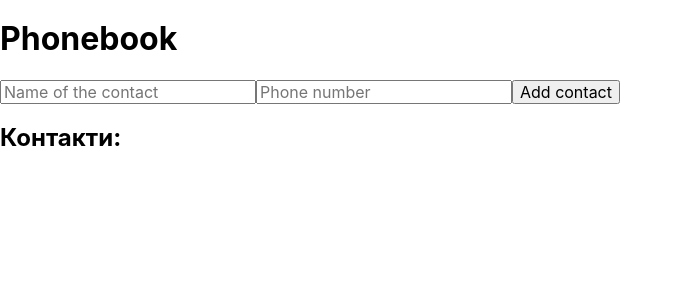
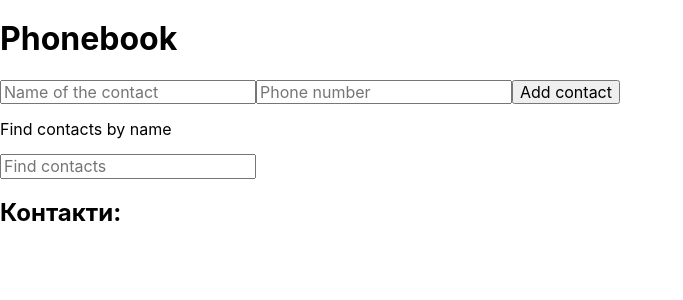
Before and after one commit to Roman80-IT/goit-react-hw-02-phonebook, a React (Create React App) app: page / in a window 1280 px wide. Shown: the top 300 px of the page, without its empty margins (0-683 px from the left). Built offline with nearby package versions, Linux system fonts and the light colour scheme.

Commit message:
Step-3
+ Filter

```diff
--- a/src/components/App.jsx
+++ b/src/components/App.jsx
@@ -1,5 +1,6 @@
 import React, { Component } from 'react';
 import { nanoid } from 'nanoid';
+import { Filter } from './Filter/Filter';
 
 export class ContactList extends Component {
   render() {
@@ -23,6 +24,7 @@ export class ContactList extends Component {
 export class App extends Component {
   state = {
     contacts: [],
+    filter: '',
     name: '',
     number: '',
   };
@@ -35,6 +37,10 @@ export class App extends Component {
     this.setState({ number: event.target.value });
   };
 
+  handleFilterChange = event => {
+    this.setState({ filter: event.target.value });
+  };
+
   handleAddContact = () => {
     const { name, number, contacts } = this.state;
     if (name.trim() === '' || number.trim() === '') {
@@ -44,7 +50,7 @@ export class App extends Component {
     const newContact = {
       name,
       number,
-      id: nanoid(), // Генеруємо унікальний ідентифікатор
+      id: nanoid(),
     };
 
     this.setState({
@@ -55,7 +61,7 @@ export class App extends Component {
   };
 
   render() {
-    const { contacts, name, number } = this.state;
+    const { contacts, name, number, filter } = this.state;
 
     return (
       <div>
@@ -77,7 +83,17 @@ export class App extends Component {
           placeholder="Phone number"
         />
         <button onClick={this.handleAddContact}>Add contact</button>
-        <ContactList contacts={contacts} />
+
+        {/* Включаємо компонент Filter і передаємо йому відповідні дані та функцію зміни */}
+        <Filter filter={filter} onFilterChange={this.handleFilterChange} />
+
+        {/* Передаємо відфільтровані контакти у компонент ContactList */}
+        {/* <ContactList contacts={contacts} /> */}
+        <ContactList
+          contacts={contacts.filter(contact =>
+            contact.name.toLowerCase().includes(filter.toLowerCase())
+          )}
+        />
       </div>
     );
   }
--- /dev/null
+++ b/src/components/Filter/Filter.jsx
@@ -0,0 +1,14 @@
+export const Filter = ({ filter, onFilterChange }) => {
+  return (
+    <>
+      <p>Find contacts by name</p>
+      <input
+        type="text"
+        name="filter"
+        placeholder="Find contacts"
+        value={filter}
+        onChange={onFilterChange}
+      />
+    </>
+  );
+};
```
Also changed, not shown: 1 other file (tests, documents, lock files or other folders).
